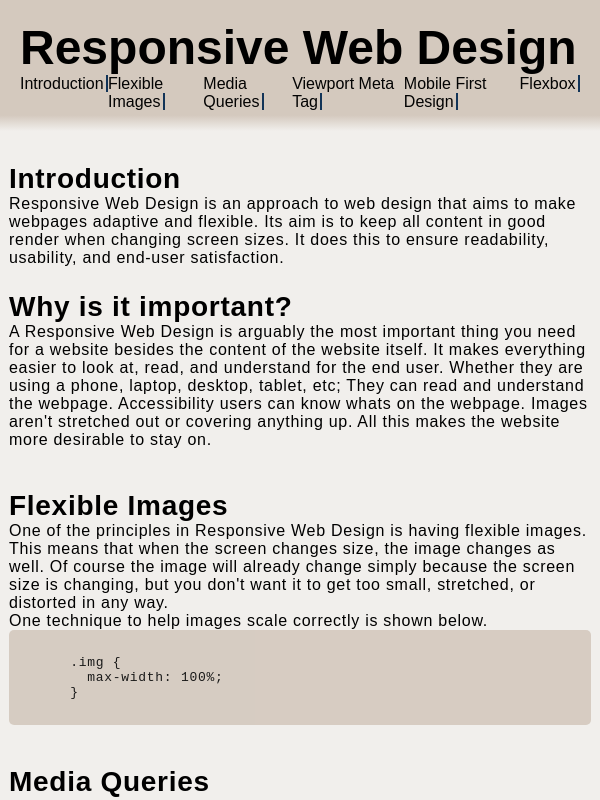
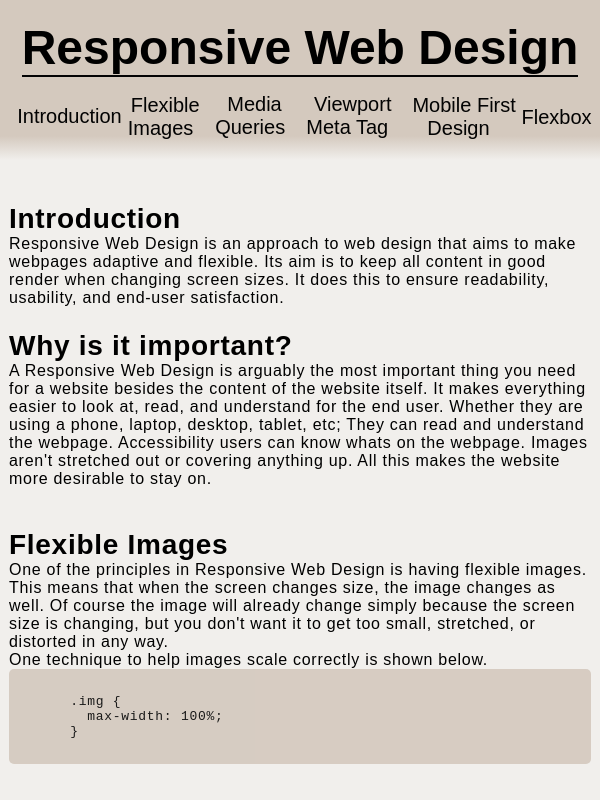
Before and after one commit to GojuNoah/Technical-Documentation-Page, a plain HTML site: page index.html in a window 600 px wide. Drawn offline with Linux system fonts and the light colour scheme.

Commit message:
more nav styling

```diff
--- a/src/css/styles.css
+++ b/src/css/styles.css
@@ -76,22 +76,31 @@ code {
 /* fit most low resolution tablets and landscape smartphones */
 @media (min-width: 481px) and (max-width: 767px) {
   #navbar {
-    background: linear-gradient(#D4C9BE 88%, #F1EFEC);
+    background: linear-gradient(#D4C9BE 85%, #F1EFEC);
     max-width: 100%;
-    padding: 20px;
+    padding: 2%;
+    height: 20%;
+    text-align: center;
+    display: flex;
+    align-items: center;
+    flex-wrap: wrap;
+    justify-content: center;
+    margin-bottom: 1.75%;
   }
   #navbar header {
     font-size: 3rem;
     font-weight: 700;
+    border-bottom: 2px solid #030303;
   }
   #navbar ul {
     display: flex;
     justify-content: space-between;
+    align-items: center;
   }
   #navbar a {
     font-weight: 500;
-    border-right: 2px solid #123458;
-    padding-right: 0.15em;
+    font-size: 1.25rem;
+    padding: 5%;
   }
   .main-section h2 {
     font-size: 1.75rem;
```
